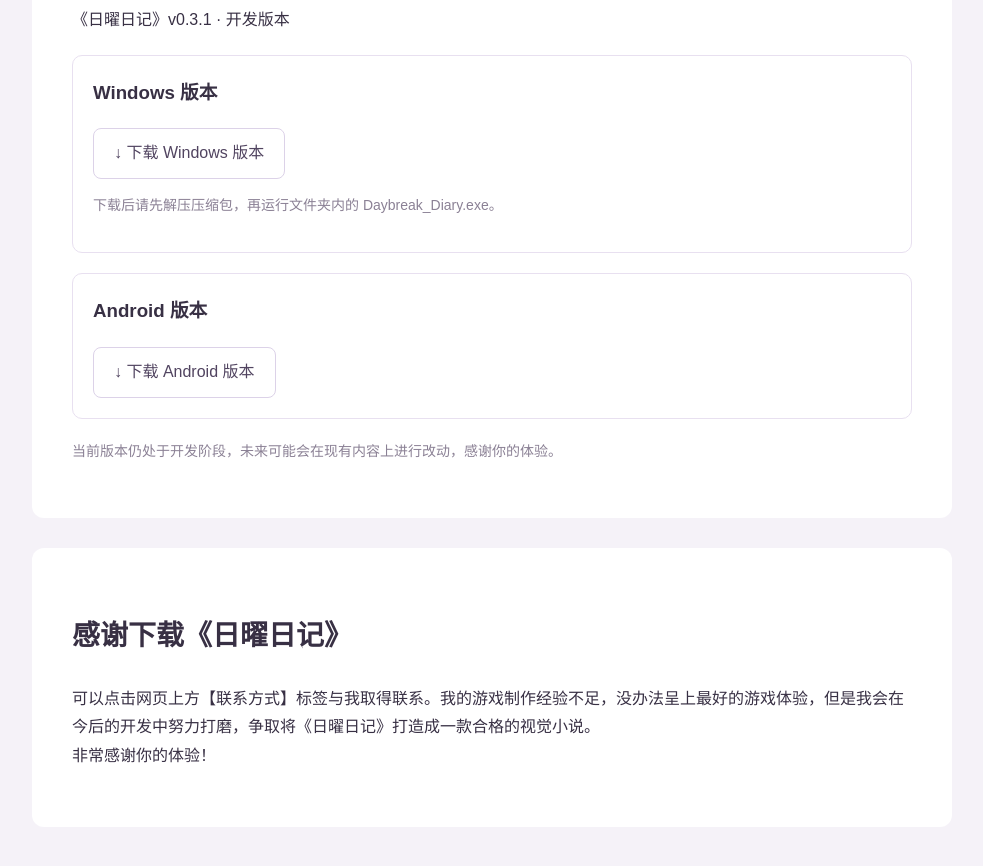
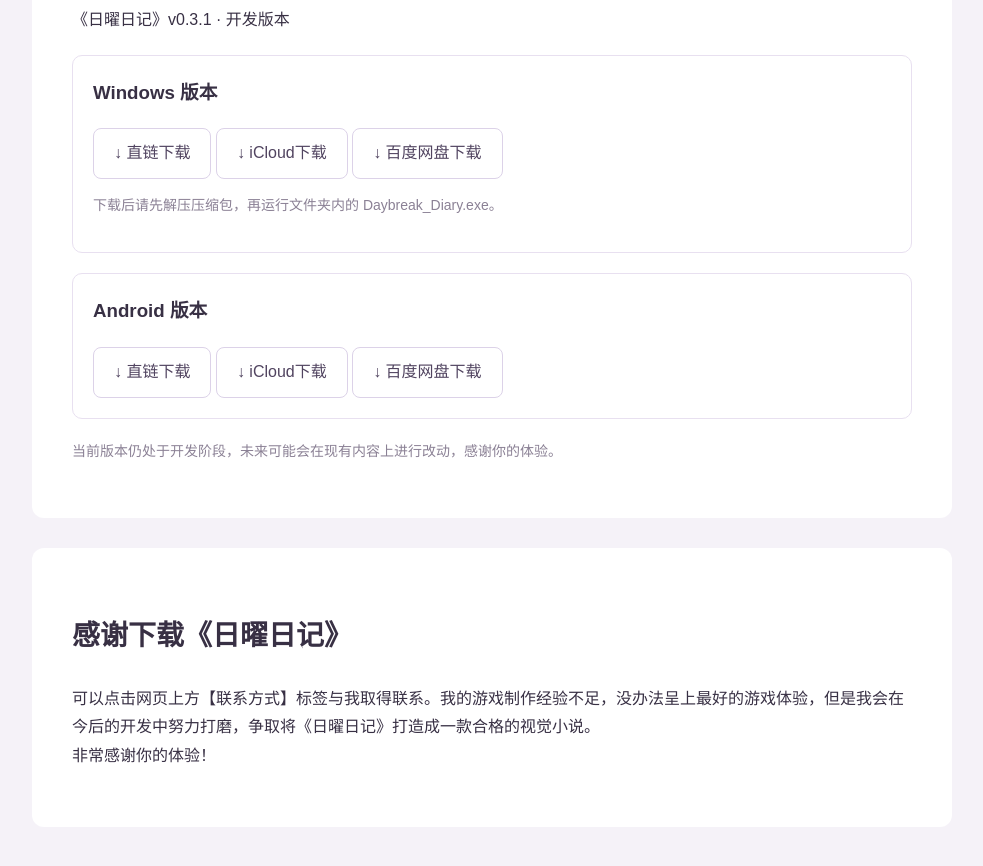
Before and after one commit to Sugizawa/N1youbiWeb, a plain HTML site: page pages/daybreakdiary.html in a window 1280 px wide. Shown: the part 1140-2006 px from the top of the page, without its empty margins (148-1131 px from the left). Drawn offline with Linux system fonts and the light colour scheme.

Commit message:
Added additional download options.

```diff
--- a/pages/daybreakdiary.html
+++ b/pages/daybreakdiary.html
@@ -60,7 +60,19 @@
                     class="download-link"
                     href="https://github.com/sugizawa/N1youbiWeb/releases/download/v0.3.1/Daybreak_Dairy-0.3.1-win.zip"
                 >
-                    ↓ 下载 Windows 版本
+                    ↓ 直链下载
+                </a>
+                <a
+                    class="download-link"
+                    href="https://www.icloud.com.cn/iclouddrive/01eSys67A2YdA52kL83ODSALw#Daybreak%5FDairy-0.3.1-win"
+                >
+                    ↓ iCloud下载
+                </a>
+                <a
+                    class="download-link"
+                    href="https://pan.baidu.com/s/1OC_9L1uIErAsyf57OJmk0A?pwd=SGZW"
+                >
+                    ↓ 百度网盘下载
                 </a>
                 <p class="download-note">
                     下载后请先解压压缩包，再运行文件夹内的 Daybreak_Diary.exe。
@@ -73,7 +85,19 @@
                     class="download-link"
                     href="https://github.com/sugizawa/N1youbiWeb/releases/download/v0.3.1/com.n1youbi.daybreakdiary-0.3.1-1795033788-release.apk"
                 >
-                    ↓ 下载 Android 版本
+                    ↓ 直链下载
+                </a>
+                <a
+                    class="download-link"
+                    href="https://www.icloud.com.cn/iclouddrive/08ecTuP4A9HgM4SBqB7lDwWFA#com.n1youbi.daybreakdiary-0.3.1-1795033788-release"
+                >
+                    ↓ iCloud下载
+                </a>
+                <a
+                    class="download-link"
+                    href="https://pan.baidu.com/s/12cm5G3uyBxCqAuAbg5wAew?pwd=SGZW"
+                >
+                    ↓ 百度网盘下载
                 </a>
             </div>
 
```
Also changed, not shown: pages/journal.html (+2 -1 lines).
